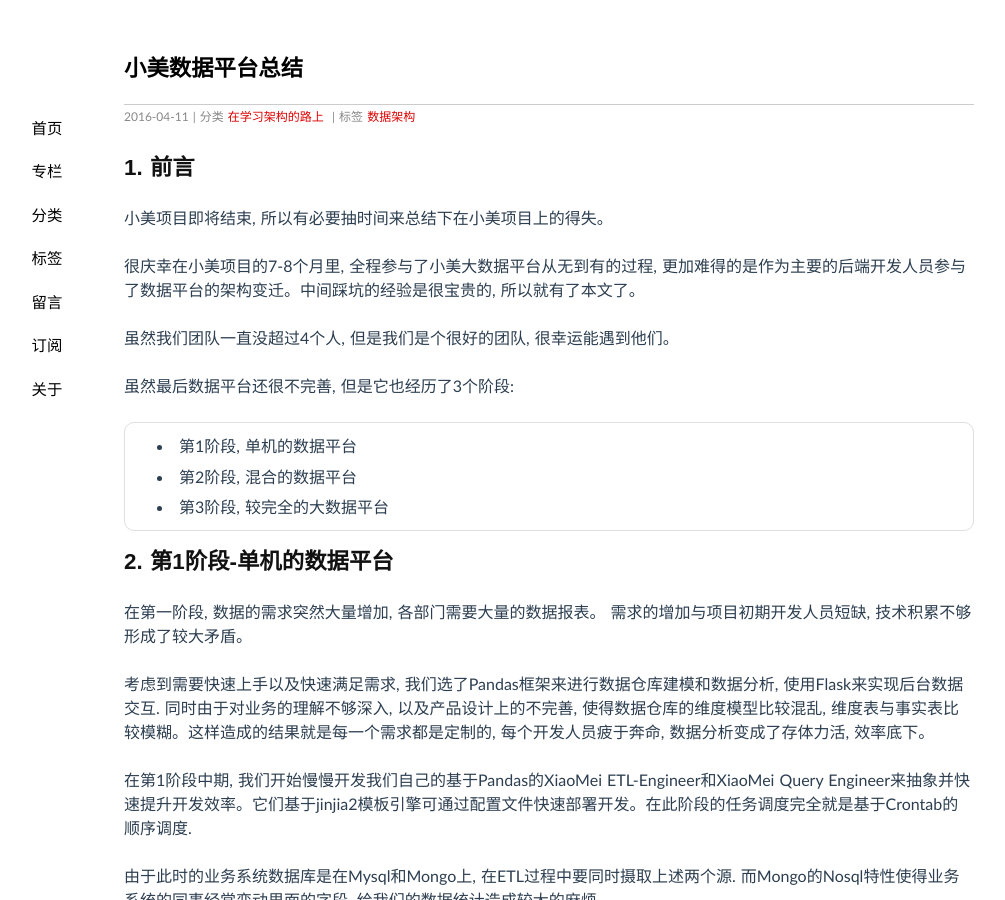
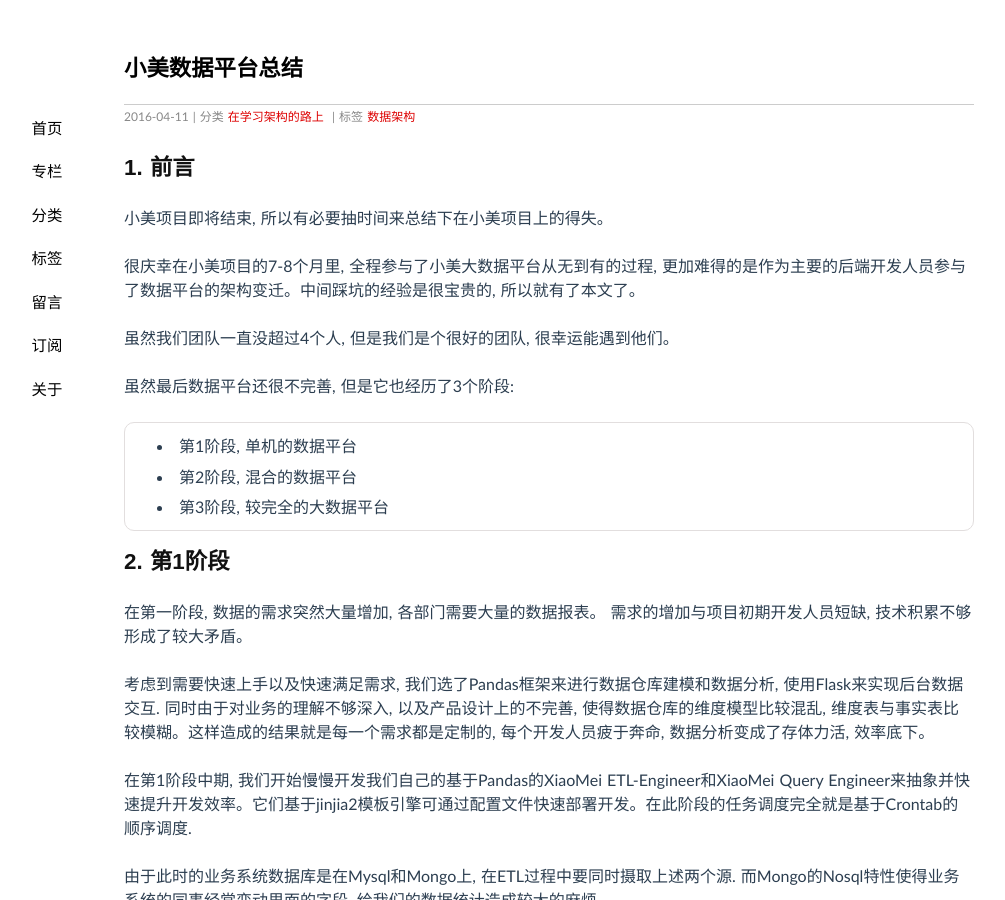
Before and after one commit to luyee/lamborryan.github.io, a Jekyll site: the page built from _posts/2016/2016-04-11-xiaomei-data-architecture.md, in a window 1280 px wide and 900 px high. Shown: the whole window, without its empty margins (91-1096 px from the left). Built offline with Jekyll 4.4.1, drawn with Linux system fonts in a browser that asks for light colours; comment, search, counter and statistics services are not loaded.

Commit message:
no message

```diff
--- a/_posts/2016/2016-04-11-xiaomei-data-architecture.md
+++ b/_posts/2016/2016-04-11-xiaomei-data-architecture.md
@@ -20,7 +20,7 @@ tags: 数据架构
 * 第2阶段, 混合的数据平台
 * 第3阶段, 较完全的大数据平台
 
-## 2. 第1阶段-单机的数据平台
+## 2. 第1阶段
 
 在第一阶段, 数据的需求突然大量增加, 各部门需要大量的数据报表。 需求的增加与项目初期开发人员短缺, 技术积累不够形成了较大矛盾。
 
```
